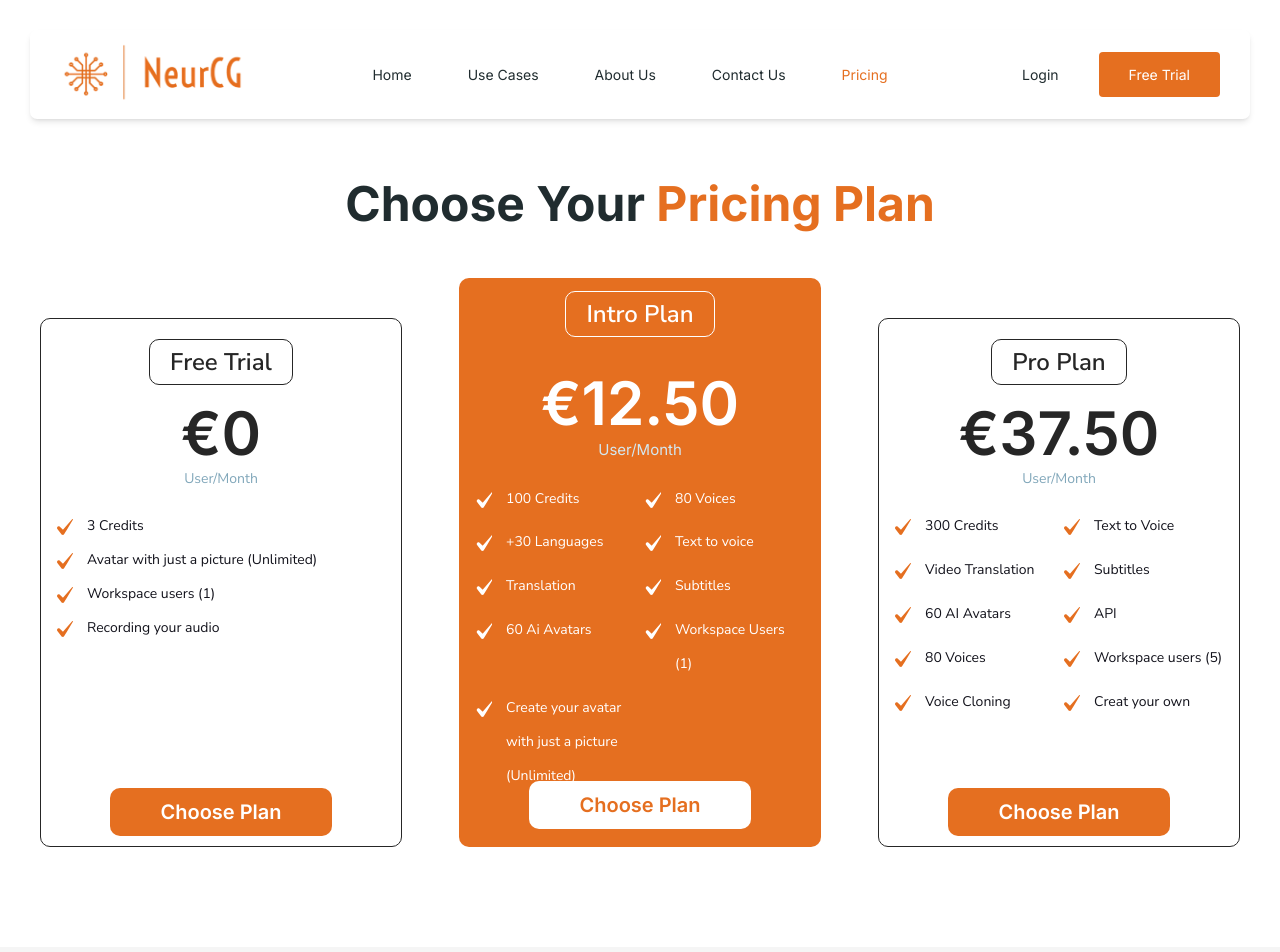
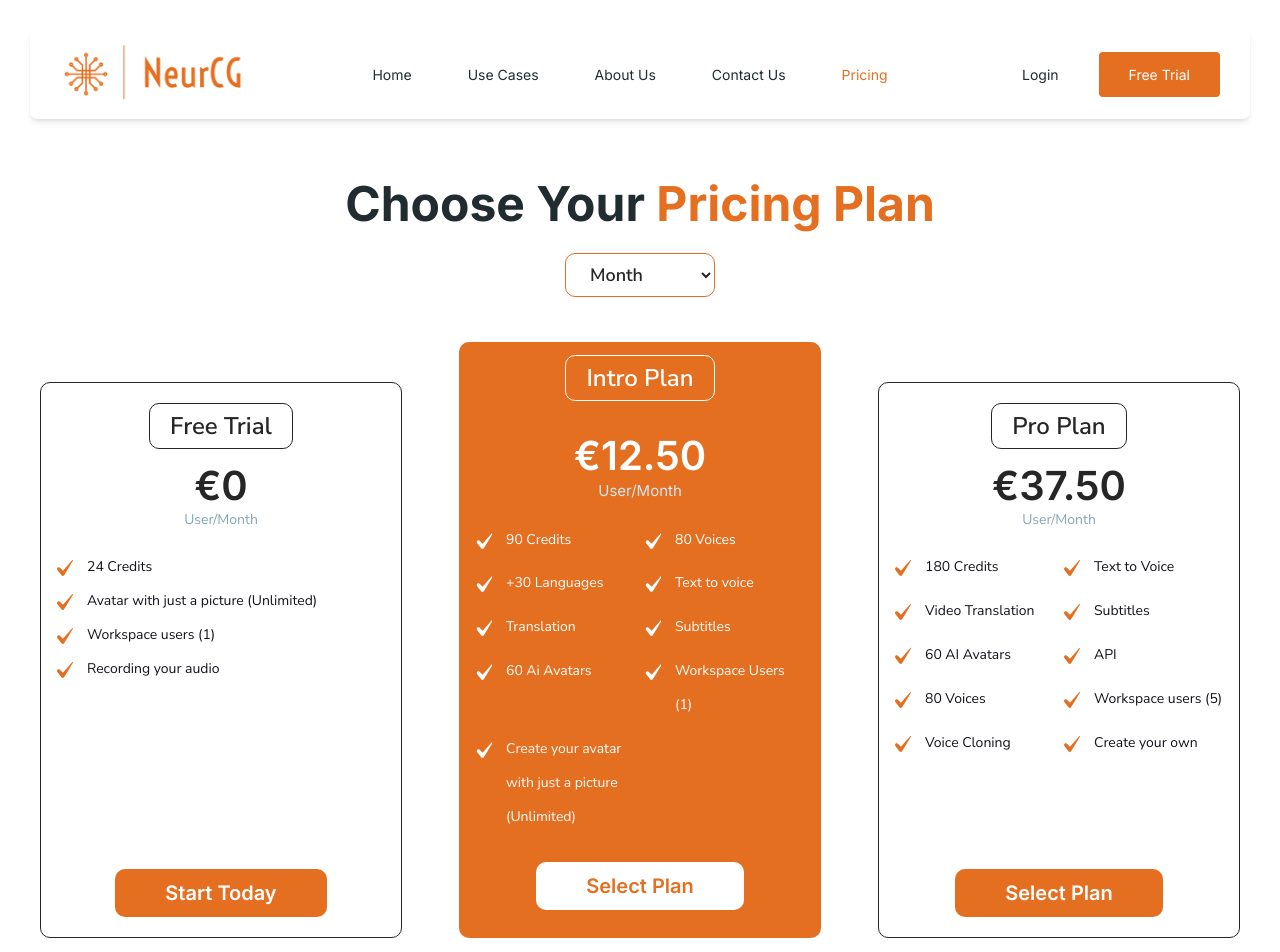
Before and after one commit to auspicious-soft/neurcg-site, a Next.js app: page /pricing in a window 1280 px wide. Shown: the top 952 px of the page. Built offline with nearby package versions, Linux system fonts and the light colour scheme; no server answers.

Commit message:
refactor: replace buttons with links for navigation consistency

```diff
--- a/src/app/about/page.tsx
+++ b/src/app/about/page.tsx
@@ -9,6 +9,7 @@
 import teamimg1 from "@/assets/images/teamimg1.png"
 import teamimg2 from "@/assets/images/teamimg2.png"
 import teamimg3 from "@/assets/images/teamimg3.png"
+import Link from "next/link";
 
 const TeamData =[
     {
@@ -127,8 +128,8 @@
         <div className="max-w-[910px] mx-auto text-center ">
           <h2 className=" mb-5 md:mb-10 text-[30px] md:text-[46px] lg:text-[80px] text-white font-bold md:font-[800] leading-[normal] lg:leading-[80px] ">Start creating videos. No experience needed.</h2>
          <div className="flex justify-center  ">
-         <button className="text-base md:text-lg font-[700] bg-white text-[#E56F20] flex items-center rounded-[25px] py-3 px-7 gap-[5px]">
-         Get Started <ButtonArrow /></button>
+         <Link href={'/'} className="text-base md:text-lg font-[700] bg-white text-[#E56F20] flex items-center rounded-[25px] py-3 px-7 gap-[5px]">
+         Get Started <ButtonArrow /></Link>
          </div>
         </div>
       </section>
--- a/src/app/page.tsx
+++ b/src/app/page.tsx
@@ -20,6 +20,7 @@
 import stepimg1 from "@/assets/images/stepimg1.png"
 import stepimg2 from "@/assets/images/stepimg2.png"
 import stepimg3 from "@/assets/images/stepimg3.png"
+import Link from "next/link";
 
 const OverviewData = [
   {
@@ -91,7 +92,7 @@
           Instantly Convert Videos into Multiple Languages with Just One Click,
           Expanding Your Global Reach
         </h3>
-        <button className="button mt-[20px] md:mt-[40px] md:px-[45px]">Free Trial</button>
+        <Link href={'/pricing'} className="button mt-[20px] md:mt-[40px] md:px-[45px]">Free Trial</Link>
       </div>
       <div>
         <div className="relative pt-[50px]">
@@ -156,7 +157,7 @@
           </span> Result-Driven</h4>
           <h2 className="section-title">How It <span>Works.</span></h2>
           <p className="text-[#202020] text-lg mt-[10px] mb-[20px] md:my-[30px] opacity-70">Our goal is to be the most successful Marketing Automation service provider in the market through deliverance and diligence. We aim to automate the business with best practices and make it simple for business owners.</p>
-        <button className="button md:px-[43px]">Get Started Now</button>
+          <Link href={`/`} className="button mt-10 md:mt-[40px] md:px-[45px]">Get Started Now</Link>
 
          </div>
         </div>
--- a/src/components/Header.tsx
+++ b/src/components/Header.tsx
@@ -143,7 +143,7 @@
             </li>
             <li className="md:hidden">
               <Link
-                href={`${process.env.NEXT_PUBLIC_USER_LINK}/login`}
+                href={`${process.env.NEXT_PUBLIC_USER_LINK}`}
                 className="nav-menu-list"
                 onClick={() => handleLinkClick("/contact")}
               >
@@ -154,7 +154,7 @@
         </div>
         <div className="hidden lg:flex gap-[30px] justify-end items-center">
           <p>
-            <Link href={`${process.env.NEXT_PUBLIC_USER_LINK}/login`} className="nav-menu-list">
+            <Link href={`${process.env.NEXT_PUBLIC_USER_LINK}`} className="nav-menu-list">
               Login
             </Link>
           </p>
--- a/src/components/PricingPlans.tsx
+++ b/src/components/PricingPlans.tsx
@@ -1,30 +1,49 @@
-import Link from 'next/link';
-import React from 'react';
+'use client'
+import { useRouter } from 'next/navigation';
+import React, { useState } from 'react';
+import { toast } from 'sonner';
 
 const PricingPlans: React.FC = () => {
+  const router = useRouter();
+  const [billingPeriod, setBillingPeriod] = useState<'month' | 'year'>('month');
+  const gotoClientPanel = () => {
+    router.push(process.env.NEXT_PUBLIC_USER_LINK as string);
+  }
+
   return (
     <div className="container">
       <div className="my-[40px] md:mt-[55px] md:mb-[100px] text-center">
-        <h2 className="section-title mb-5 md:mb-[45px]">Choose Your <span>Pricing Plan</span></h2>
+        <h2 className="section-title mb-5">Choose Your <span>Pricing Plan</span></h2>
+        <div className='mb-5 md:mb-[45px]'>
+          <select
+            value={billingPeriod}
+            onChange={(e) => setBillingPeriod(e.target.value as 'month' | 'year')}
+            className='w-full max-w-[150px] bg-[#fff]  font-semibold text-[#262626] py-2 px-5 text-lg rounded-[10px] cursor-pointer border border-[#E56F20]'
+          >
+            <option value="month" className='!cursor-pointer'>Month</option>
+            <option value="year" className='!cursor-pointer'>Year</option>
+          </select>
+        </div>
+
         <div className="grid md:grid-cols-3 gap-5 lg:gap-[57px] ">
           {/* Free Trial Plan */}
           <div className="border border-[#262626] rounded-[10px] py-5 px-4 bg-white md:mt-10">
             <div className='flex flex-col justify-between h-full'>
               <div>
                 <p className="text-[24px] font-semibold mb-3 border border-[#262626] text-[#262626] rounded-[10px] inline-block px-5 py-1">Free Trial</p>
-                <h2 className="md:text-[40px] text-[30px] lg:text-[60px] font-[600] leading-[normal] text-[#262626]">€0</h2>
-                <p className="text-sm text-[#81A7BA] mb-5">User/Month</p>
+                <h2 className="md:text-[40px] text-[30px]  font-[600] leading-[normal] text-[#262626]">€0</h2>
+                <p className="text-sm text-[#81A7BA] mb-5">User/{billingPeriod === 'month' ? 'Month' : 'Year'}</p>
                 <ul className="text-left orange-check list-design">
-                  <li>3 Credits</li>
+                  <li>24 Credits</li>
                   <li>Avatar with just a picture (Unlimited)</li>
                   <li>Workspace users (1)</li>
                   <li>Recording your audio</li>
                 </ul>
               </div>
               <div>
-                <Link href={`${process.env.NEXT_PUBLIC_USER_LINK}/login`} className=" px-4 lg:px-[50px] mt-7 py-3 text-base lg:text-[20px] text-white bg-[#E56F20] rounded-[10px] font-semibold font-inter">
-                  Choose Plan
-                </Link>
+                <button onClick={gotoClientPanel} className="px-4 lg:px-[50px] mt-7 py-3 text-base lg:text-[20px] text-white bg-[#E56F20] rounded-[10px] font-semibold font-inter">
+                  {'Start Today'}
+                </button>
               </div>
             </div>
           </div>
@@ -32,10 +51,16 @@
           {/* Intro Plan */}
           <div className="rounded-[10px] px-[17px] pt-5 md:pt-[13px] pb-7 bg-[#E56F20] text-white">
             <p className="text-[24px] font-semibold mb-[30px] border border-white rounded-[10px] inline-block px-5 py-1">Intro Plan</p>
-            <h2 className="md:text-[40px] text-[30px] lg:text-[60px] font-[600] leading-[normal] ">€12.50</h2>
-            <h3 className="text-[15px] text-[#D3E7F0] mb-5 ">User/Month</h3>
+            <h2 className="md:text-[40px] text-[30px] font-[600] leading-[normal] ">
+              {billingPeriod === 'month' ? '€12.50' : (
+                <>
+                  <span className="line-through text-[30px] mr-2">€150</span> €142.50
+                </>
+              )}
+            </h2>
+            <h3 className="text-[15px] text-[#D3E7F0] mb-5 ">User/{billingPeriod === 'month' ? 'Month' : 'Year'}</h3>
             <ul className="white-checks half-list text-left list-design ">
-              <li>100 Credits</li>
+              <li>{billingPeriod === 'month' ? '90 Credits' : `${90 * 12} Credits`}</li>
               <li>80 Voices</li>
               <li>+30 Languages</li>
               <li>Text to voice</li>
@@ -45,9 +70,9 @@
               <li>Workspace Users (1)</li>
               <li>Create your avatar with just a picture (Unlimited)</li>
             </ul>
-            <Link href={`${process.env.NEXT_PUBLIC_USER_LINK}/login`} className=" px-4 lg:px-[50px] mt-7 py-3 text-base lg:text-[20px] bg-white text-[#E56F20] rounded-[10px] font-semibold font-inter">
-              Choose Plan
-            </Link>
+            <button onClick={gotoClientPanel} className="px-4 lg:px-[50px] mt-7 py-3 text-base lg:text-[20px] bg-white text-[#E56F20] rounded-[10px] font-semibold font-inter">
+              {'Select Plan'}
+            </button>
           </div>
 
           {/* Pro Plan */}
@@ -55,10 +80,16 @@
             <div className='flex flex-col justify-between h-full'>
               <div>
                 <p className="text-[24px] font-semibold mb-3 border border-[#262626] text-[#262626] rounded-[10px] inline-block px-5 py-1">Pro Plan</p>
-                <h2 className="md:text-[40px] text-[30px] lg:text-[60px] font-[600] leading-[normal] text-[#262626]">€37.50</h2>
-                <p className="text-sm text-[#81A7BA] mb-5">User/Month</p>
+                <h2 className="md:text-[40px] text-[30px] font-[600] leading-[normal] text-[#262626]">
+                  {billingPeriod === 'month' ? '€37.50' : (
+                    <>
+                      <span className="line-through text-[30px] mr-2">€450</span> €427.5
+                    </>
+                  )}
+                </h2>
+                <p className="text-sm text-[#81A7BA] mb-5">User/{billingPeriod === 'month' ? 'Month' : 'Year'}</p>
                 <ul className="text-left half-list orange-check list-design">
-                  <li>300 Credits</li>
+                  <li>{billingPeriod === 'month' ? '180 Credits' : `${180 * 12} Credits`}</li>
                   <li>Text to Voice</li>
                   <li>Video Translation</li>
                   <li>Subtitles</li>
@@ -67,13 +98,13 @@
                   <li>80 Voices</li>
                   <li>Workspace users (5)</li>
                   <li>Voice Cloning</li>
-                  <li>Creat your own</li>
+                  <li>Create your own</li>
                 </ul>
               </div>
               <div>
-                <Link href={`${process.env.NEXT_PUBLIC_USER_LINK}/login`} className=" px-4 lg:px-[50px] mt-7 py-3 text-base lg:text-[20px] text-white bg-[#E56F20] rounded-[10px] font-semibold font-inter">
-                  Choose Plan
-                </Link>
+                <button onClick={gotoClientPanel} className="px-4 lg:px-[50px] mt-7 py-3 text-base lg:text-[20px] text-white bg-[#E56F20] rounded-[10px] font-semibold font-inter">
+                  {'Select Plan'}
+                </button>
               </div>
             </div>
           </div>
```
Also changed, not shown: src/app/pricing/page.tsx (+6 -5 lines).
